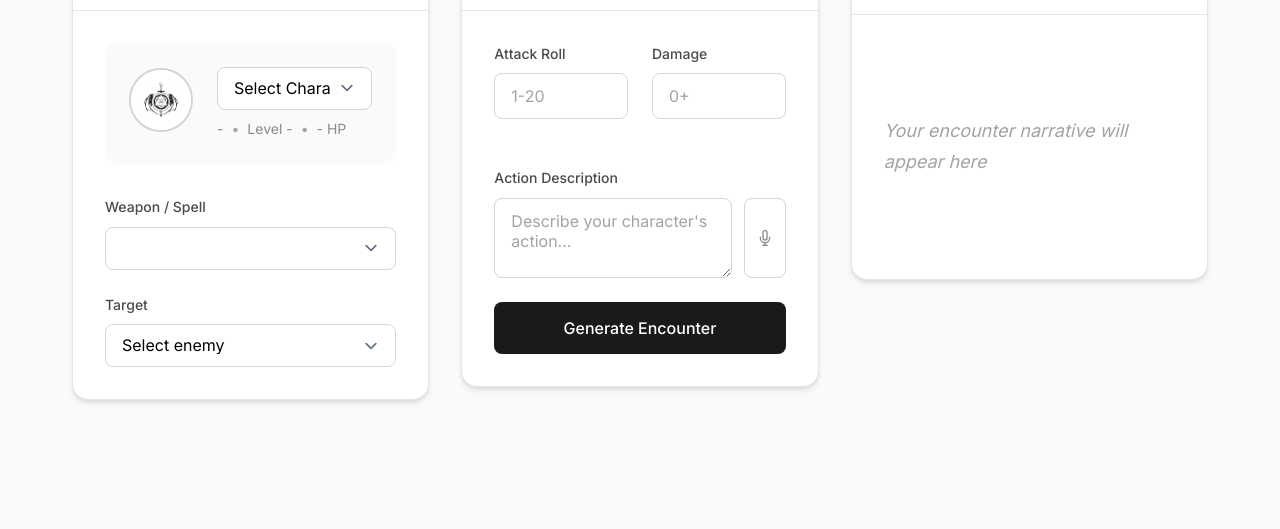
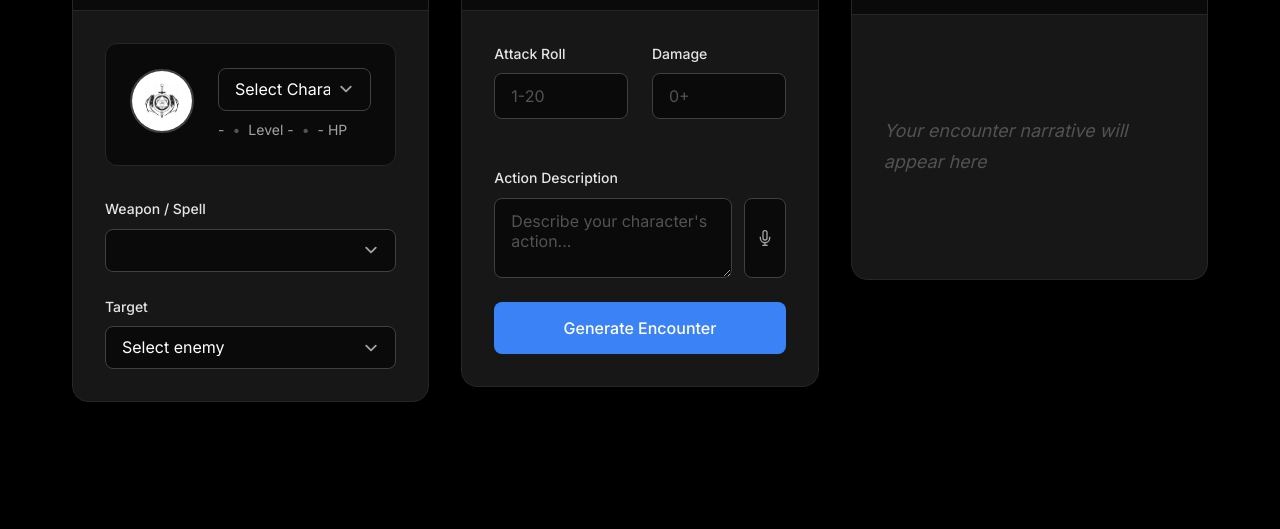
Before and after one commit to SGC11PRO/dnd-app, a plain HTML site: page index.html in a window 1280 px wide. Shown: the part 271-800 px from the top of the page. Drawn offline with nearby package versions, Linux system fonts and the light colour scheme.

Commit message:
Dark mode

```diff
--- a/globals.css
+++ b/globals.css
@@ -6,25 +6,25 @@
 }
 
 :root {
-  /* Elegant Minimal Palette */
-  --color-primary: #1a1a1a;
-  --color-secondary: #4a4a4a;
-  --color-tertiary: #8a8a8a;
-  --color-accent: #2563eb;
-  --color-accent-light: #3b82f6;
+  /* True Dark Mode Palette */
+  --color-primary: #ffffff;
+  --color-secondary: #e5e5e5;
+  --color-tertiary: #a3a3a3;
+  --color-accent: #3b82f6;
+  --color-accent-light: #60a5fa;
 
-  /* Neutral Scale */
-  --color-white: #ffffff;
-  --color-gray-50: #fafafa;
-  --color-gray-100: #f5f5f5;
-  --color-gray-200: #e5e5e5;
-  --color-gray-300: #d4d4d4;
-  --color-gray-400: #a3a3a3;
+  /* Pure Grayscale */
+  --color-white: #000000;
+  --color-gray-50: #0a0a0a;
+  --color-gray-100: #171717;
+  --color-gray-200: #262626;
+  --color-gray-300: #404040;
+  --color-gray-400: #525252;
   --color-gray-500: #737373;
-  --color-gray-600: #525252;
-  --color-gray-700: #404040;
-  --color-gray-800: #262626;
-  --color-gray-900: #171717;
+  --color-gray-600: #a3a3a3;
+  --color-gray-700: #d4d4d4;
+  --color-gray-800: #e5e5e5;
+  --color-gray-900: #f5f5f5;
 
   /* Typography */
   --font-display: "Playfair Display", serif;
@@ -38,10 +38,10 @@
   --space-xl: 2rem;
   --space-2xl: 3rem;
 
-  /* Shadows */
-  --shadow-sm: 0 1px 2px 0 rgba(0, 0, 0, 0.05);
-  --shadow-md: 0 4px 6px -1px rgba(0, 0, 0, 0.1), 0 2px 4px -1px rgba(0, 0, 0, 0.06);
-  --shadow-lg: 0 10px 15px -3px rgba(0, 0, 0, 0.1), 0 4px 6px -2px rgba(0, 0, 0, 0.05);
+  /* Dark Mode Shadows */
+  --shadow-sm: 0 1px 2px 0 rgba(0, 0, 0, 0.8);
+  --shadow-md: 0 4px 6px -1px rgba(0, 0, 0, 0.6), 0 2px 4px -1px rgba(0, 0, 0, 0.4);
+  --shadow-lg: 0 10px 15px -3px rgba(0, 0, 0, 0.7), 0 4px 6px -2px rgba(0, 0, 0, 0.5);
 
   /* Border Radius */
   --radius-sm: 0.375rem;
@@ -52,7 +52,7 @@
 
 body {
   font-family: var(--font-body);
-  background-color: var(--color-gray-50);
+  background-color: #000000;
   color: var(--color-primary);
   line-height: 1.6;
   -webkit-font-smoothing: antialiased;
@@ -102,7 +102,7 @@ body {
 
 /* ===== CARDS ===== */
 .card {
-  background: var(--color-white);
+  background: var(--color-gray-100);
   border-radius: var(--radius-xl);
   box-shadow: var(--shadow-md);
   border: 1px solid var(--color-gray-200);
@@ -120,6 +120,7 @@ body {
   display: flex;
   align-items: center;
   justify-content: space-between;
+  background: var(--color-gray-50);
 }
 
 .card-title {
@@ -142,6 +143,7 @@ body {
   padding: var(--space-lg);
   background: var(--color-gray-50);
   border-radius: var(--radius-lg);
+  border: 1px solid var(--color-gray-200);
 }
 
 .character-avatar {
@@ -204,7 +206,8 @@ body {
   border-radius: var(--radius-md);
   font-size: 1rem;
   font-family: var(--font-body);
-  background: var(--color-white);
+  background: var(--color-gray-50);
+  color: var(--color-primary);
   transition: all 0.2s ease;
 }
 
@@ -213,7 +216,7 @@ body {
 .textarea:focus {
   outline: none;
   border-color: var(--color-accent);
-  box-shadow: 0 0 0 3px rgba(37, 99, 235, 0.1);
+  box-shadow: 0 0 0 3px rgba(59, 130, 246, 0.2);
 }
 
 .select {
@@ -262,7 +265,7 @@ body {
   padding: var(--space-sm);
   border: 1px solid var(--color-gray-300);
   border-radius: var(--radius-md);
-  background: var(--color-white);
+  background: var(--color-gray-50);
   color: var(--color-tertiary);
   cursor: pointer;
   transition: all 0.2s ease;
@@ -272,7 +275,7 @@ body {
 .copy-button:hover {
   border-color: var(--color-accent);
   color: var(--color-accent);
-  background: var(--color-gray-50);
+  background: var(--color-gray-100);
 }
 
 .generate-button {
@@ -280,8 +283,8 @@ body {
   padding: var(--space-md) var(--space-lg);
   border: none;
   border-radius: var(--radius-md);
-  background: var(--color-primary);
-  color: var(--color-white);
+  background: var(--color-accent);
+  color: #ffffff;
   font-size: 1rem;
   font-weight: 500;
   font-family: var(--font-body);
@@ -290,7 +293,7 @@ body {
 }
 
 .generate-button:hover {
-  background: var(--color-gray-800);
+  background: var(--color-accent-light);
   transform: translateY(-1px);
   box-shadow: var(--shadow-lg);
 }
@@ -432,6 +435,18 @@ textarea:focus-visible {
 
 /* Selection styles */
 ::selection {
-  background: rgba(37, 99, 235, 0.1);
+  background: rgba(59, 130, 246, 0.3);
   color: var(--color-primary);
 }
+
+
+input[type=number]::-webkit-inner-spin-button,
+input[type=number]::-webkit-outer-spin-button {
+  -webkit-appearance: none;
+  margin: 0;
+}
+
+input[type=number] {
+  -moz-appearance: textfield;
+  appearance: none;
+}
--- a/main.js
+++ b/main.js
@@ -195,3 +195,18 @@ function PrintResponse (textoUsuario)
             output.textContent = response;
     });
 }
+
+function copyToClipboard() {
+  const narrativeText = document.querySelector(".narrative-text")
+  if (narrativeText) {
+    navigator.clipboard.writeText(narrativeText.textContent).then(() => {
+      const btn = document.querySelector(".copy-button")
+      const originalHTML = btn.innerHTML
+      btn.innerHTML =
+        '<svg width="16" height="16" viewBox="0 0 24 24" fill="none" stroke="currentColor" stroke-width="2"><polyline points="20,6 9,17 4,12"></polyline></svg>'
+      setTimeout(() => {
+        btn.innerHTML = originalHTML
+      }, 2000)
+    })
+  }
+}
```
